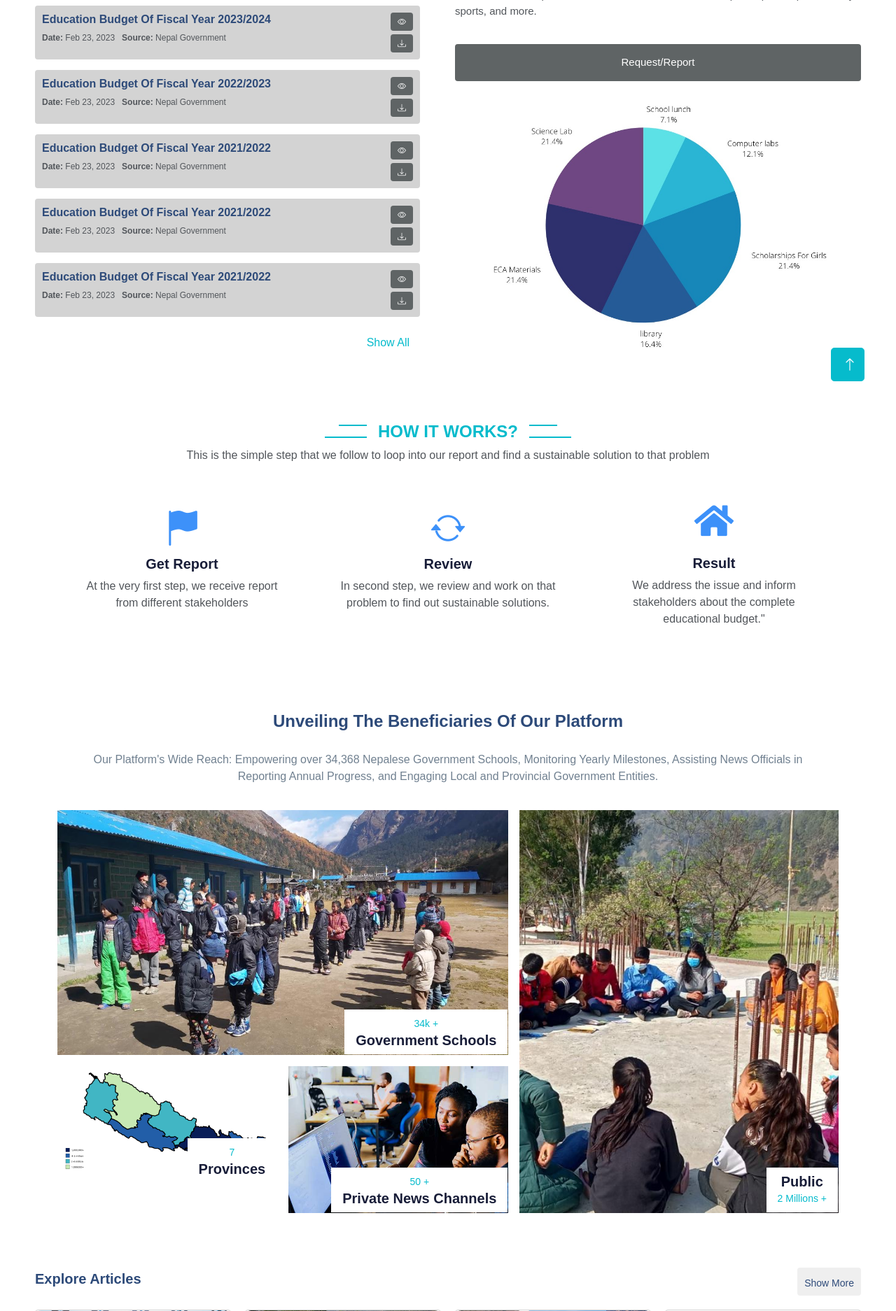
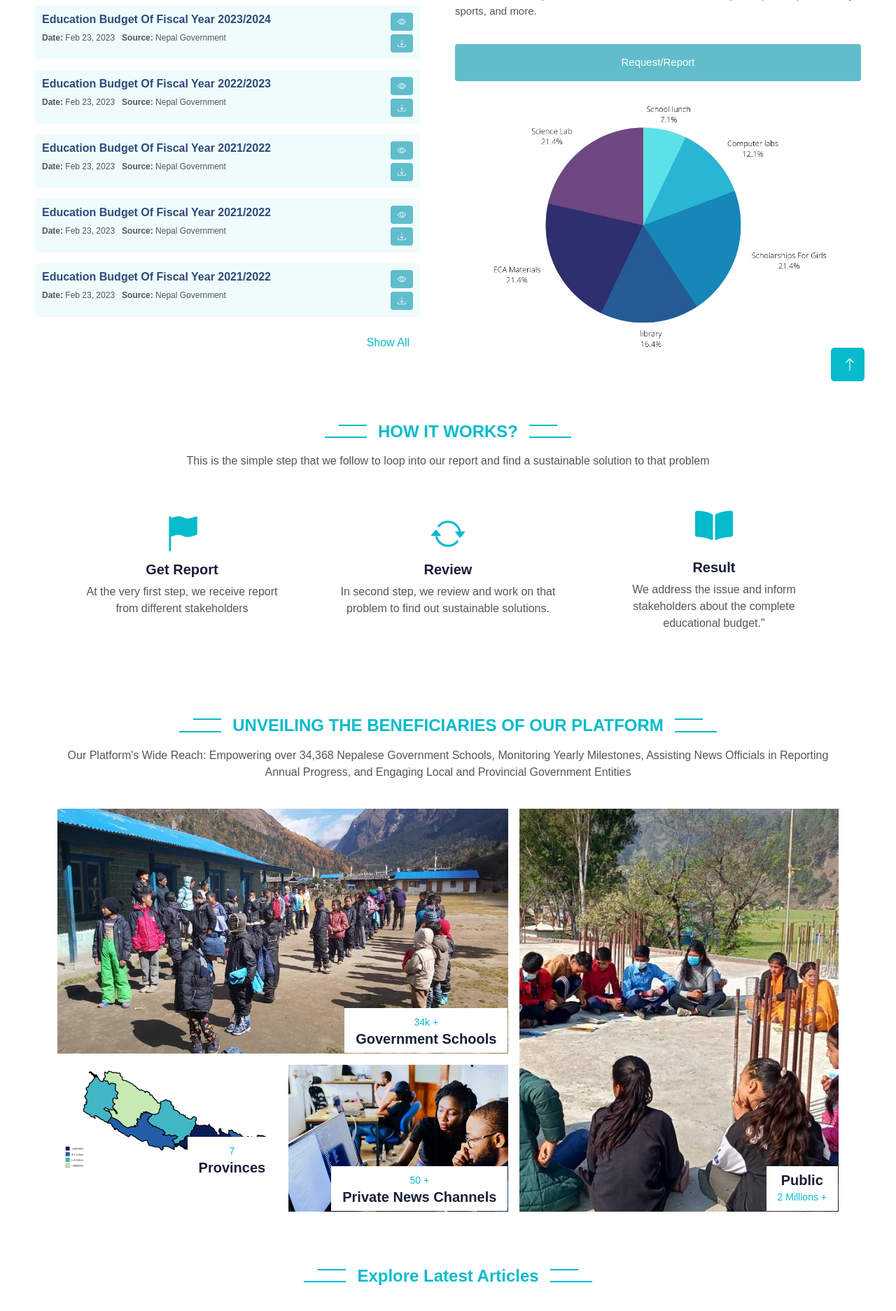
Before and after one commit to sarila/sms-wp, a WordPress theme: template themes/sms/front-page.php in a window 1280 px wide. Shown: the part 210-2084 px from the top of the page at 70% size. Run offline with PHP 8.4 and a stand-in for WordPress, Linux system fonts and the light colour scheme; the site name, menu and one post (Sample post) are stand-ins, and other content is empty; some libraries are stand-ins or nearby versions.

```diff
--- a/themes/sms/front-page.php
+++ b/themes/sms/front-page.php
@@ -240,35 +240,35 @@
 <!-- Service Start -->
 <div class="container-xxl py-5">
   <div class="container">
-  <div class="text-center wow fadeInUp" data-wow-delay="0.1s">
+    <div class="text-center wow fadeInUp" data-wow-delay="0.1s">
       <h2 class="section-title bg-white text-center text-primary px-3" style="font-size: 24px">How It Works?</h2>
-      <p style="font-size: 16px">This is the simple step that we follow to loop into our report and find a sustainable solution to that problem</p>
+      <p style="font-size: 16px" class="pt-2">This is the simple step that we follow to loop into our report and find a sustainable solution to that problem</p>
     </div>
     <div class="row g-4">
       <div class="col-lg-4 col-sm-6 wow fadeInUp" data-wow-delay="0.1s">
         <div class="service-item text-center pt-3">
           <div class="p-4">
-            <i class="bi bi-flag-fill mb-4" style="font-size: 50px; color: #3D91F9"></i>
+            <i class="bi bi-flag-fill text-primary mb-4" style="font-size: 50px;"></i>
             <h5>Get Report</h5>
-      <span>At the very first step, we receive report from different stakeholders</span>
+            <span>At the very first step, we receive report from different stakeholders</span>
           </div>
         </div>
       </div>
       <div class="col-lg-4 col-sm-6 wow fadeInUp" data-wow-delay="0.3s">
         <div class="service-item text-center pt-3">
           <div class="p-4">
-            <i class="bi bi-arrow-repeat mb-4" style="font-size: 50px; color: #3D91F9"></i>
+            <i class="bi bi-arrow-repeat text-primary mb-4" style="font-size: 50px; "></i>
             <h5>Review</h5>
-      <span>In second step, we review and work on that problem to find out sustainable solutions.</span>
+            <span>In second step, we review and work on that problem to find out sustainable solutions.</span>
           </div>
         </div>
       </div>
       <div class="col-lg-4 col-sm-6 wow fadeInUp" data-wow-delay="0.5s">
         <div class="service-item text-center pt-3">
           <div class="p-4">
-            <i class="fa fa-3x fa-home  mb-4" style="font-size: 50px; color: #3D91F9"></i>
+            <i class="fa fa-3x fa-book-open text-primary mb-4"></i>
             <h5>Result</h5>
-      <span>We address the issue and inform stakeholders about the complete educational budget."</span>
+            <span>We address the issue and inform stakeholders about the complete educational budget."</span>
           </div>
         </div>
       </div>
@@ -278,21 +278,20 @@
 <!-- Service End -->
 
 <!-- Categories Start -->
-<div class="container-xxl py-5 category">
+<div class="container-xxl py-5 px-0 category">
   <div class="container">
     <div class="text-center wow fadeInUp" data-wow-delay="0.1s">
-    <div class="stakeholders_title">
-    <h2>Unveiling the Beneficiaries of Our Platform</h2>
-    <p>Our Platform's Wide Reach: Empowering over 34,368 Nepalese Government Schools, Monitoring Yearly Milestones, Assisting News Officials in Reporting Annual Progress, and Engaging Local and Provincial Government Entities.</p>
-    </div>
+      <div class="text-center wow fadeInUp pb-4" data-wow-delay="0.1s">
+        <h2 class="section-title bg-white text-center text-primary px-3" style="font-size: 24px">Unveiling the Beneficiaries of Our Platform</h2>
+        <p style="font-size: 16px" class="pt-2">Our Platform's Wide Reach: Empowering over 34,368 Nepalese Government Schools, Monitoring Yearly Milestones, Assisting News Officials in Reporting Annual Progress, and Engaging Local and Provincial Government Entities</p>
+      </div>
     </div>
     <div class="row g-3">
       <div class="col-lg-7 col-md-6">
         <div class="row g-3">
           <div class="col-lg-12 col-md-12 wow zoomIn" data-wow-delay="0.1s">
             <a class="position-relative d-block overflow-hidden" href="">
-              <img class="img-fluid" src="<?php echo get_template_directory_uri() ?>/includes/assets/img/governmentSchool.jpeg" style="height: 350px; width: 100%; object-fit: cover"
-                alt="">
+              <img class="img-fluid" src="<?php echo get_template_directory_uri() ?>/includes/assets/img/governmentSchool.jpeg" style="height: 350px; width: 100%; object-fit: cover" alt="">
               <div class="bg-white text-center position-absolute bottom-0 end-0 py-2 px-3" style="margin: 1px;">
                 <small class="text-primary">34k +</small>
                 <h5 class="m-0">Government Schools</h5>
@@ -301,8 +300,7 @@
           </div>
           <div class="col-lg-6 col-md-12 wow zoomIn" data-wow-delay="0.3s">
             <a class="position-relative d-block overflow-hidden" href="">
-              <img class="img-fluid" src="<?php echo get_template_directory_uri() ?>/includes/assets/img/Map_of_nepalese_provinces_by_population.png"
-                alt="">
+              <img class="img-fluid" src="<?php echo get_template_directory_uri() ?>/includes/assets/img/Map_of_nepalese_provinces_by_population.png" alt="">
               <div class="bg-white text-center position-absolute bottom-0 end-0 py-2 px-3" style="margin: 1px;">
                 <small class="text-primary">7</small>
                 <h5 class="m-0">Provinces</h5>
@@ -311,8 +309,7 @@
           </div>
           <div class="col-lg-6 col-md-12 wow zoomIn" data-wow-delay="0.5s">
             <a class="position-relative d-block overflow-hidden" href="">
-              <img class="img-fluid" src="<?php echo get_template_directory_uri() ?>/includes/assets/img/cat-3.jpg"
-                alt="">
+              <img class="img-fluid" src="<?php echo get_template_directory_uri() ?>/includes/assets/img/cat-3.jpg" alt="">
               <div class="bg-white text-center position-absolute bottom-0 end-0 py-2 px-3" style="margin: 1px;">
                 <small class="text-primary">50 +</small>
                 <h5 class="m-0">Private News Channels</h5>
@@ -323,9 +320,7 @@
       </div>
       <div class="col-lg-5 col-md-6 wow zoomIn" data-wow-delay="0.7s" style="min-height: 350px;">
         <a class="position-relative d-block h-100 overflow-hidden" href="">
-          <img class="img-fluid position-absolute w-100 h-100"
-            src="<?php echo get_template_directory_uri() ?>/includes/assets/img/public.jpg" alt="" style="height: auto; width: 100%; object-fit: cover"
-            style="object-fit: cover;">
+          <img class="img-fluid position-absolute w-100 h-100" src="<?php echo get_template_directory_uri() ?>/includes/assets/img/public.jpg" alt="" style="height: auto; width: 100%; object-fit: cover" style="object-fit: cover;">
           <div class="bg-white text-center position-absolute bottom-0 end-0 py-2 px-3" style="margin:  1px;">
             <h5 class="m-0">Public</h5>
             <small class="text-primary">2 Millions +</small>
@@ -341,9 +336,8 @@
 <!-- blog section start -->
 <div class="blog_container" id="blog">
   <div class="blog_header">
-    <h2>explore articles</h2>
-    <div class="blog_section_button">
-      <button><a href="blog">show more</a></button>
+    <div class="text-center wow fadeInUp pb-4" data-wow-delay="0.1s">
+      <h2 class="section-title bg-white text-center text-primary px-3" style="font-size: 24px">Explore latest Articles</h2>
     </div>
   </div>
   <div class="blog_wrapper">
@@ -411,6 +405,10 @@
         </div>
       </div>
     </div>
+
+  </div>
+  <div class="blog_section_button">
+    <button><a href="blog">show more</a></button>
   </div>
 </div>
 <!-- blog section end -->
--- a/themes/sms/includes/assets/css/style.css
+++ b/themes/sms/includes/assets/css/style.css
@@ -304,7 +304,7 @@
   display: flex;
   justify-content: space-between;
   border-radius: 4px;
-  background-color: lightgrey;
+  background-color: #f0fbfc;
 }
 
 .hero_section_wrapper .hero_section_left .budgets_wrapper .budget:hover {
@@ -373,7 +373,7 @@
   .view_and_download_button
   button {
   text-transform: capitalize;
-  background-color: #5f6465;
+  background-color: #61bdcc;
   border: none;
   border-radius: 4px;
   padding: 4px 10px;
@@ -408,7 +408,7 @@
 .hero_section_wrapper .hero_section_right .report_wrapper button {
   padding: 15px;
   border-radius: 4px;
-  background-color: #5f6465;
+  background-color: #61bdcc;
   color: white;
   text-transform: capitalize;
   border: none;
@@ -559,7 +559,7 @@
   padding: 0px 20px;
   color: #708090;
   padding-bottom: 20px;
-}/* stake holder section css end */
+} /* stake holder section css end */
 /* blog section css start */
 .blog_container {
   padding: 30px 50px;
@@ -568,8 +568,9 @@
 
 .blog_container .blog_header {
   display: flex;
-  justify-content: space-between;
+  justify-content: center;
   align-items: center;
+  margin-bottom: 20px;
 }
 
 .blog_container .blog_header h2 {
@@ -581,14 +582,22 @@
   text-transform: capitalize;
   font-size: 20px;
 }
-.blog_container .blog_header .blog_section_button button {
+.blog_section_button {
+  width: 100%;
+  display: flex;
+  justify-content: center;
+  align-items: center;
+  margin-top: 50px;
+}
+.blog_section_button button {
   padding: 5px 10px;
   text-transform: capitalize;
   border: none;
   border-radius: 4px;
+  background-color: #61bdcc;
 }
-.blog_container .blog_header .blog_section_button button a {
-  color: #2d4a79;
+.blog_section_button button a {
+  color: #fff;
   font-size: 14px;
 }
 
@@ -661,7 +670,6 @@
 }
 
 @media (max-width: 1024px) {
-
   /* hero section css start */
 
   .container .hero_section_wrapper {
@@ -898,3 +906,9 @@
   padding-right: 0;
   border-right: none;
 }
+
+.team-profile{
+  height: 300px;
+  width: auto;
+  border: 1px solid red;
+}
--- a/themes/sms/page-about.php
+++ b/themes/sms/page-about.php
@@ -69,11 +69,11 @@
             while ($teams->have_posts()):
               $teams->the_post();
               ?>
-            <div class="col-lg-4 col-md-6 wow fadeInUp" data-wow-delay="0.1s">
+            <div class="col-lg-3 col-md-6 col-sm-12 wow fadeInUp" data-wow-delay="0.1s">
                 <div class="team-item bg-light">
                     <div class="overflow-hidden">
                         <img class="img-fluid" src="<?php echo the_post_thumbnail_url() ?>" alt="<?php the_title();
-                               the_field('designation'); ?>">
+                               the_field('designation'); ?>" style="height: 300px; width: 100%; object-fit: cover;border-radius: 2px;">
                     </div>
                     <div class="position-relative d-flex justify-content-center" style="margin-top: -23px;">
                         <div class="bg-light d-flex justify-content-center pt-2 px-1">
@@ -138,7 +138,7 @@
               ?>
 
             <div class="col-lg-3 col-sm-6 wow fadeInUp" data-wow-delay="0.1s">
-                <div class="service-item text-center pt-3">
+                <div class="service-item bg-light text-center pt-3">
                     <div class="p-4">
                         <img class="img-fluid" src="<?php echo the_post_thumbnail_url() ?>" alt="<?php the_title(); ?>">
                         <h5 class="mb-3">
--- a/themes/sms/page-contact.php
+++ b/themes/sms/page-contact.php
@@ -106,7 +106,7 @@
       <div class="col-lg-3 col-md-6 wow fadeInUp" data-wow-delay="0.1s">
         <div class="team-item bg-light">
           <div class="overflow-hidden">
-            <img class="img-fluid" src="<?php echo get_template_directory_uri() ?>/includes/assets/img/team-1.jpg"
+            <img class="img-fluid" src="<?php echo get_template_directory_uri() ?>/includes/assets/img/team-1.jpg"  class="team-profile"
               alt="">
           </div>
           <div class="position-relative d-flex justify-content-center" style="margin-top: -23px;">
```
